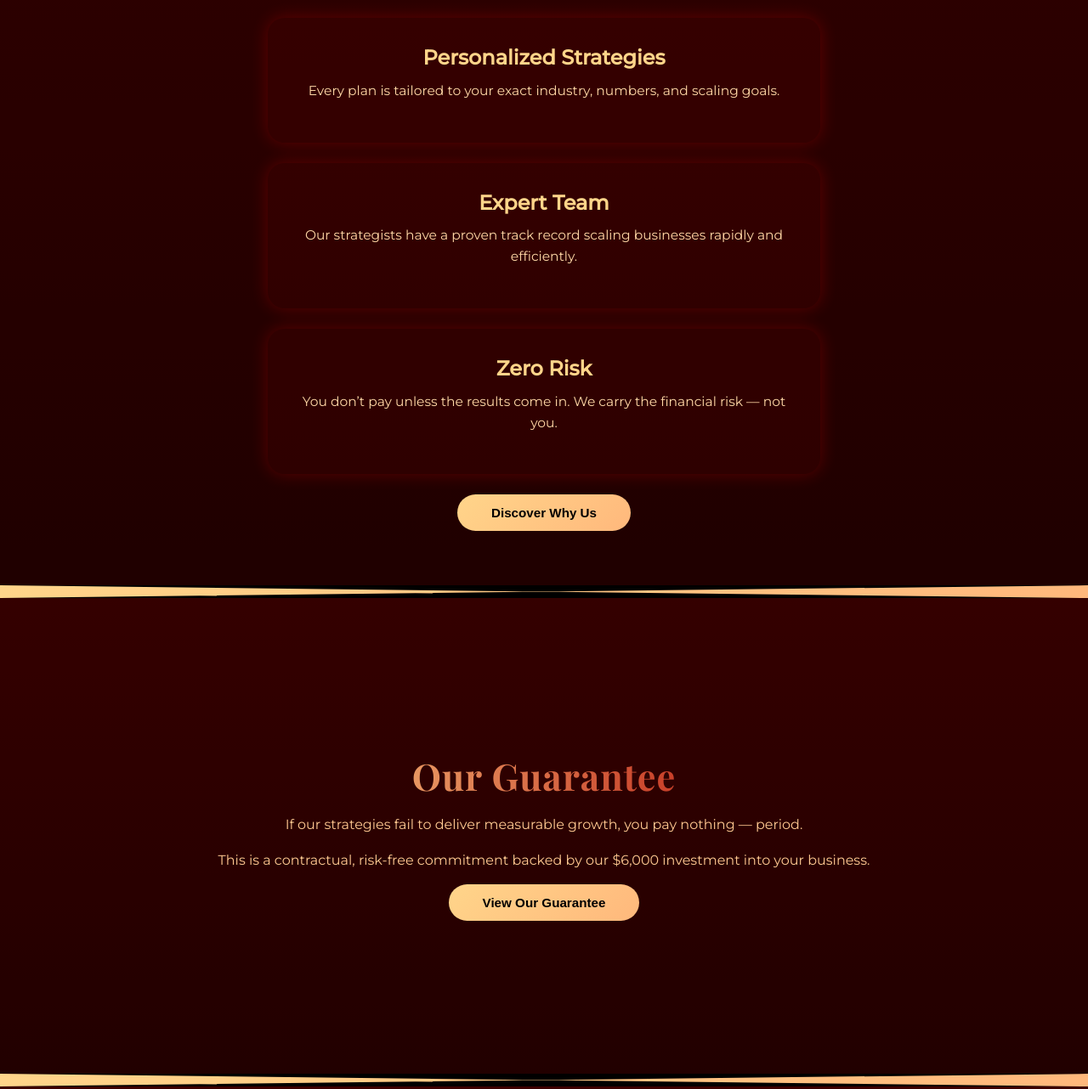
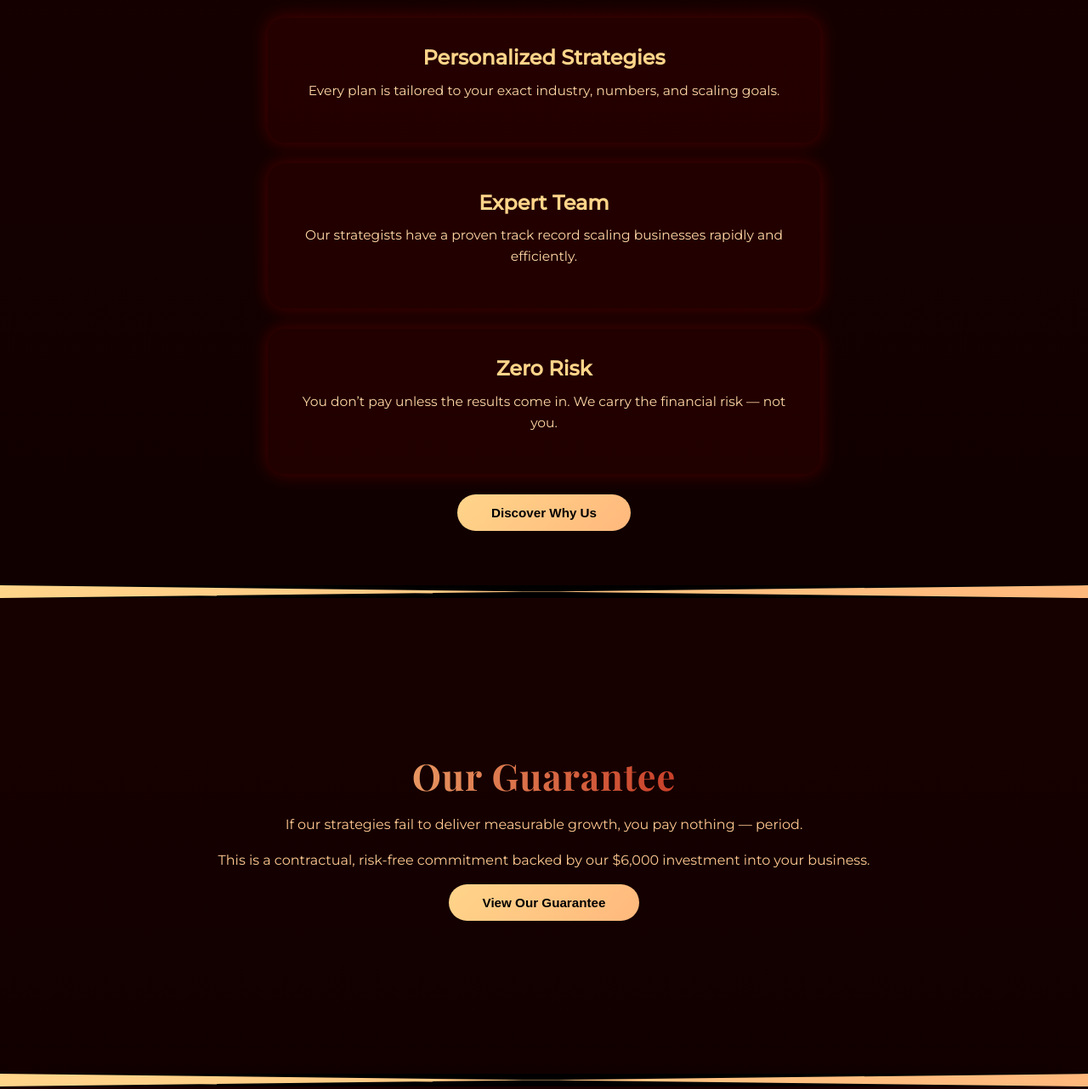
Before and after one commit to connorstagg72-collab/Crimson-Strategies, a plain HTML site: page index.html in a window 1280 px wide. Shown: the part 1515-2797 px from the top of the page at 85% size. Drawn offline with nearby package versions, Linux system fonts and the light colour scheme.

Commit message:
Update index.html

```diff
--- a/index.html
+++ b/index.html
@@ -141,7 +141,7 @@
     position:absolute;
     top:0; left:0;
     width:100%; height:100%;
-    background:rgba(90,0,0,0.18);
+    background:rgba(90,0,0,0.10);
     z-index:2;
   }
 
@@ -183,7 +183,7 @@
 
 <!-- ===== HOW IT WORKS ===== -->
 <section id="how-it-works">
-  <div class="section-bg" style="background:linear-gradient(180deg, rgba(120,0,0,0.25), rgba(60,0,0,0.22));"></div>
+  <div class="section-bg" style="background:linear-gradient(180deg, rgba(120,0,0,0.10), rgba(60,0,0,0.10));"></div>
   <div class="overlay"></div>
 
   <div class="section-content fade-in">
@@ -205,7 +205,7 @@
 
 <!-- ===== WHY CHOOSE US ===== -->
 <section id="why-choose">
-  <div class="section-bg" style="background:linear-gradient(180deg, rgba(140,0,0,0.26), rgba(80,0,0,0.24));"></div>
+  <div class="section-bg" style="background:linear-gradient(180deg, rgba(140,0,0,0.10), rgba(80,0,0,0.10));"></div>
   <div class="overlay"></div>
 
   <div class="section-content fade-in">
@@ -242,7 +242,7 @@
 
 <!-- ===== GUARANTEE ===== -->
 <section id="guarantee">
-  <div class="section-bg" style="background:linear-gradient(180deg, rgba(160,0,0,0.28), rgba(90,0,0,0.24));"></div>
+  <div class="section-bg" style="background:linear-gradient(180deg, rgba(160,0,0,0.10), rgba(90,0,0,0.10));"></div>
   <div class="overlay"></div>
 
   <div class="section-content fade-in">
@@ -263,7 +263,7 @@
 
 <!-- ===== CONTACT ===== -->
 <section id="contact">
-  <div class="section-bg" style="background:linear-gradient(180deg, rgba(180,0,0,0.30), rgba(100,0,0,0.26));"></div>
+  <div class="section-bg" style="background:linear-gradient(180deg, rgba(180,0,0,0.10), rgba(100,0,0,0.10));"></div>
   <div class="overlay"></div>
 
   <div class="section-content fade-in">
```
